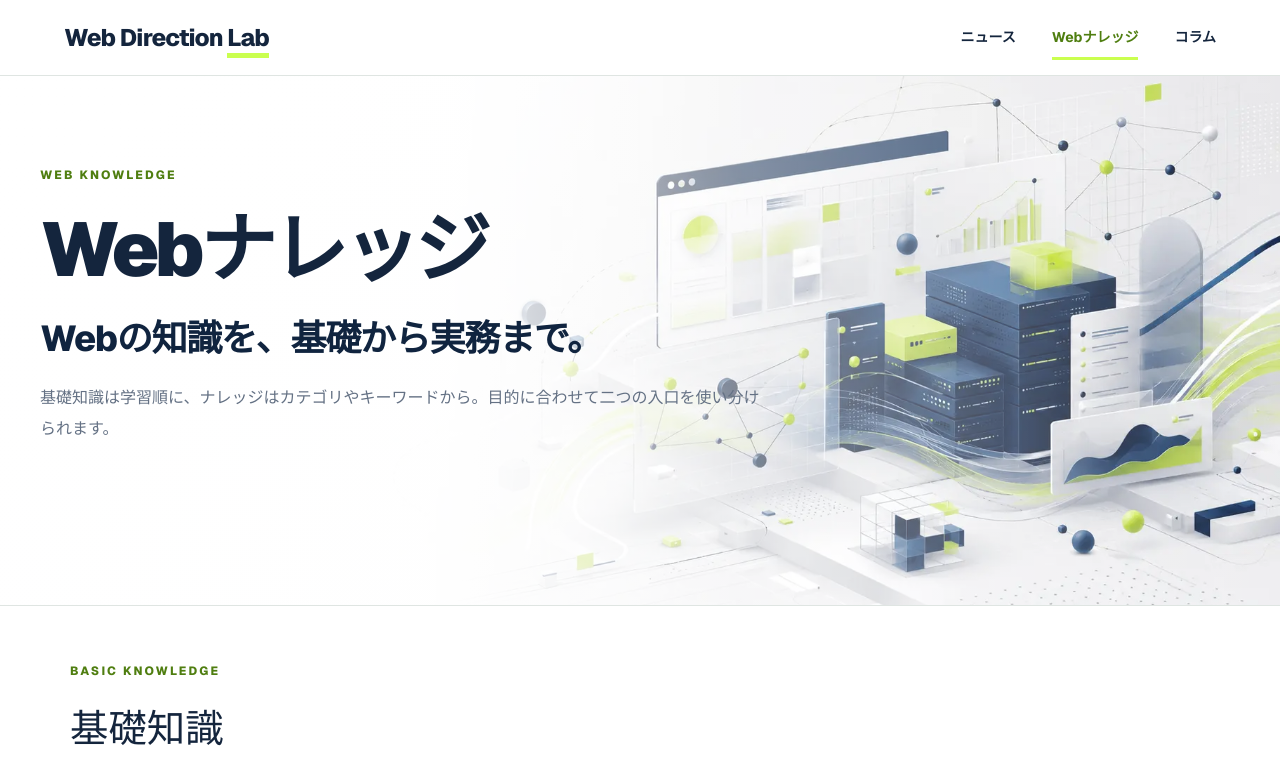
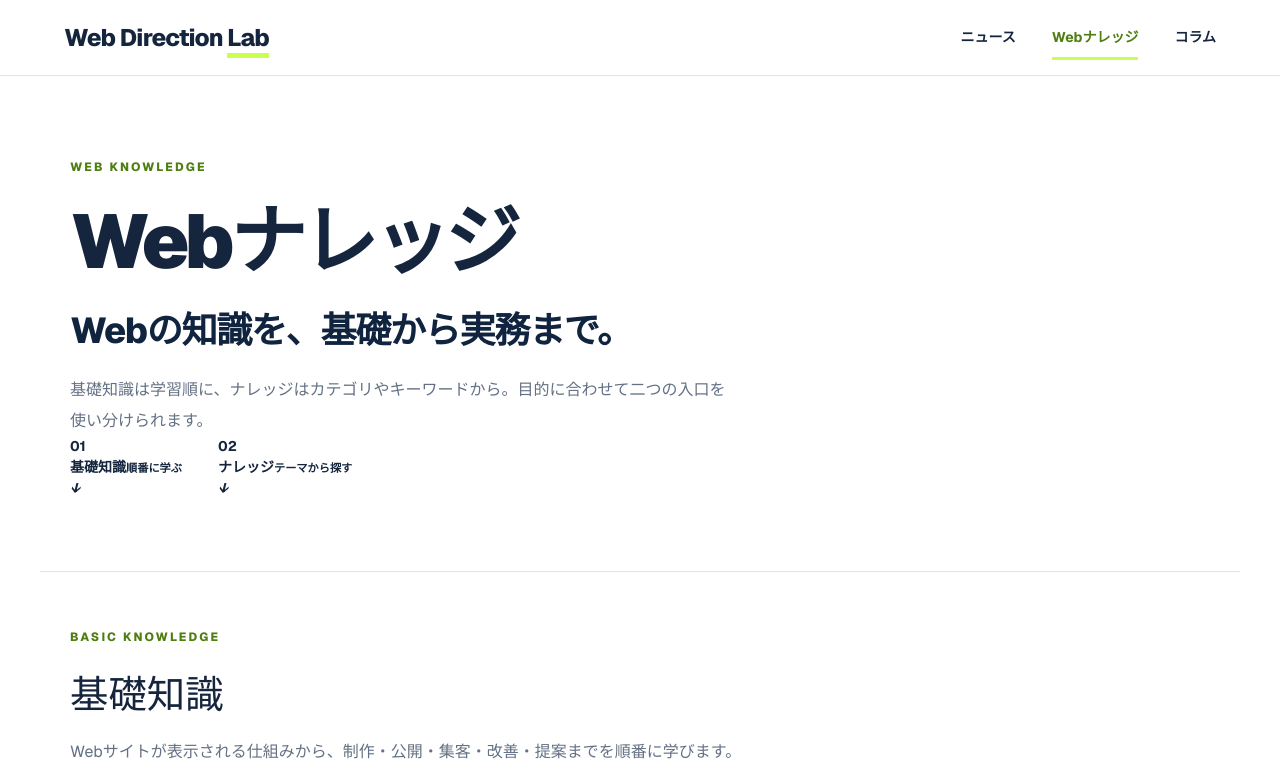
Before and after one commit to oka-wani/web-direction-lab, a Next.js app: page /knowledge in a window 1280 px wide. Shown: the top 775 px of the page. Built offline with nearby package versions, Linux system fonts and the light colour scheme.

Commit message:
Restore two-entry knowledge hub

```diff
--- a/app/knowledge/page.tsx
+++ b/app/knowledge/page.tsx
@@ -3,19 +3,14 @@ import ArticlesList from "../articles/ArticlesList";
 import { SiteFooter, SiteHeader } from "../components/SiteChrome";
 import { guideSteps } from "../guide/guide-data";
 
-export const metadata: Metadata = {
-  title: "Webナレッジ｜Web Direction Lab",
-  description: "Webの仕組み、制作、サーバー、SEO、解析、マーケティング、AI活用を、基礎から実務まで体系的に学べます。",
-};
+export const metadata: Metadata = { title:"Webナレッジ｜Web Direction Lab", description:"Webの仕組み、制作、サーバー、SEO、解析、マーケティング、AI活用を、基礎から実務まで体系的に学べます。" };
 
 export default function KnowledgePage() {
-  return <main className="knowledge-hub">
-    <SiteHeader current="knowledge" />
-    <section className="knowledge-hub-hero knowledge-hub-hero--image"><div><p className="section-kicker">WEB KNOWLEDGE</p><h1>Webナレッジ</h1><p className="knowledge-hero-subtitle">Webの知識を、基礎から実務まで。</p><p className="knowledge-hero-description">基礎知識は学習順に、ナレッジはカテゴリやキーワードから。目的に合わせて二つの入口を使い分けられます。</p></div></section>
+  return <main className="knowledge-hub"><SiteHeader current="knowledge" />
+    <section className="knowledge-hub-hero knowledge-hub-hero--simple"><div><p className="section-kicker">WEB KNOWLEDGE</p><h1>Webナレッジ</h1><p className="knowledge-hero-subtitle">Webの知識を、基礎から実務まで。</p><p className="knowledge-hero-description">基礎知識は学習順に、ナレッジはカテゴリやキーワードから。目的に合わせて二つの入口を使い分けられます。</p><nav className="knowledge-entry-links" aria-label="Webナレッジ内のコンテンツ"><a href="#basics"><span>01</span><div><b>基礎知識</b><small>順番に学ぶ</small></div><i>↓</i></a><a href="#articles"><span>02</span><div><b>ナレッジ</b><small>テーマから探す</small></div><i>↓</i></a></nav></div></section>
 
-    <section className="knowledge-paths knowledge-paths--compact"><header><p className="section-kicker">BASIC KNOWLEDGE</p><h2>基礎知識</h2><p>Webサイトが表示される仕組みから、制作・公開・集客・改善・提案までを順番に学びます。</p></header><ol className="knowledge-path-grid">{guideSteps.map((step) => <li key={step.slug}><a href={`/knowledge/${step.slug}`}><span>{step.number}</span><div><small>STEP {step.number}</small><h3>{step.title}</h3><p>{step.description}</p><em>{step.articles.length}テーマ</em></div><b>→</b></a></li>)}</ol></section>
+    <section className="knowledge-paths knowledge-paths--compact" id="basics"><header><p className="section-kicker">BASIC KNOWLEDGE</p><h2>基礎知識</h2><p>Webサイトが表示される仕組みから、制作・公開・集客・改善・提案までを順番に学びます。</p></header><ol className="knowledge-path-grid">{guideSteps.map((step) => <li key={step.slug}><a href={`/knowledge/${step.slug}`}><span>{step.number}</span><div><small>STEP {step.number}</small><h3>{step.title}</h3><p>{step.description}</p><em>{step.articles.length}テーマ</em></div><b>→</b></a></li>)}</ol></section>
 
-    <section className="knowledge-library" id="articles"><header><p className="section-kicker">KNOWLEDGE</p><h2>ナレッジ</h2><p>実務で確認したいテーマを、カテゴリまたはキーワードから探せます。</p></header><ArticlesList /></section>
-    <SiteFooter />
+    <section className="knowledge-library" id="articles"><header><p className="section-kicker">KNOWLEDGE</p><h2>ナレッジ</h2><p>実務で確認したいテーマを、カテゴリまたはキーワードから探せます。</p></header><ArticlesList /></section><SiteFooter />
   </main>;
 }
```
